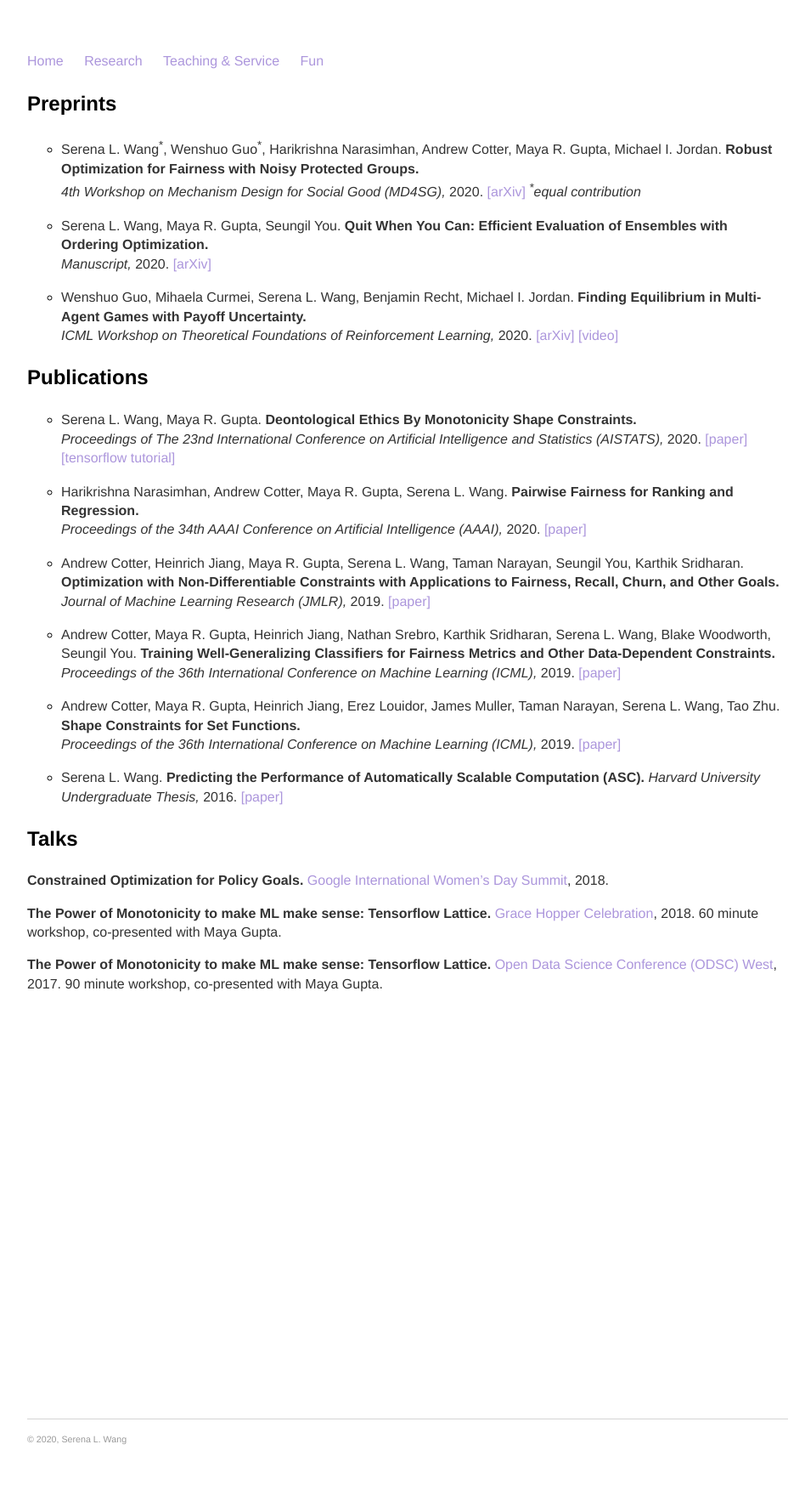
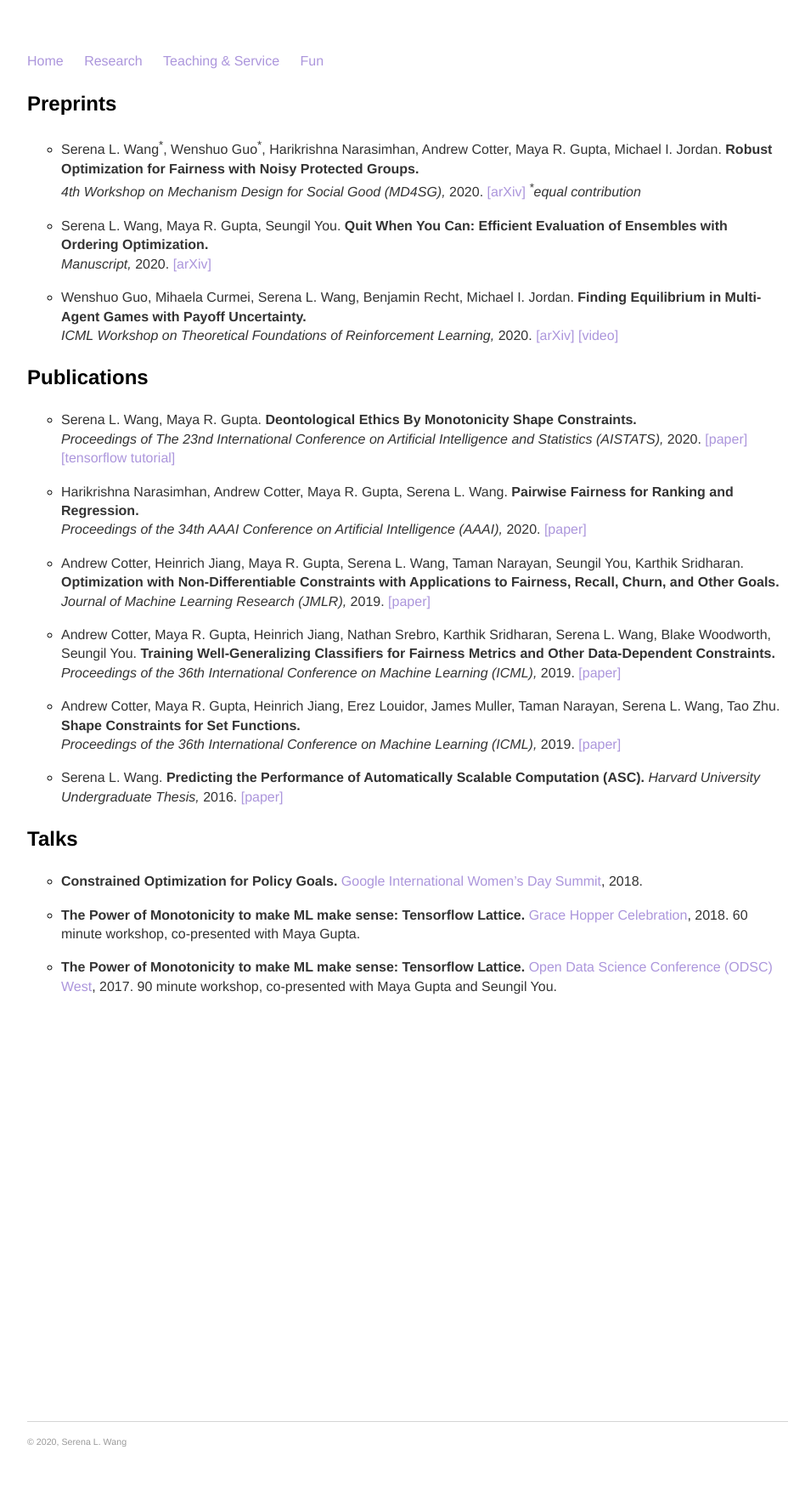
Before and after one commit to serenalwang/serenalwang.github.io, a Jekyll site: the page built from research.md, in a window 1280 px wide. Shown: the whole page at 85% size, without its empty margins (160-1108 px from the left). Built offline with Jekyll 4.4.1, drawn with Linux system fonts in a browser that asks for light colours.

Commit message:
reformatted talks

```diff
--- a/research.md
+++ b/research.md
@@ -44,8 +44,8 @@
 
 ### Talks
 
-**Constrained Optimization for Policy Goals.** [Google International Women's Day Summit](https://buildyourfuture.withgoogle.com/programs/iwd-event-series/), 2018.
+* **Constrained Optimization for Policy Goals.** [Google International Women's Day Summit](https://buildyourfuture.withgoogle.com/programs/iwd-event-series/), 2018.
 
-**The Power of Monotonicity to make ML make sense: Tensorflow Lattice.** [Grace Hopper Celebration](https://ghc.anitab.org/), 2018. 60 minute workshop, co-presented with Maya Gupta.
+* **The Power of Monotonicity to make ML make sense: Tensorflow Lattice.** [Grace Hopper Celebration](https://ghc.anitab.org/), 2018. 60 minute workshop, co-presented with Maya Gupta.
 
-**The Power of Monotonicity to make ML make sense: Tensorflow Lattice.** [Open Data Science Conference (ODSC) West](https://odsc.com/california/), 2017. 90 minute workshop, co-presented with Maya Gupta.
+* **The Power of Monotonicity to make ML make sense: Tensorflow Lattice.** [Open Data Science Conference (ODSC) West](https://odsc.com/california/), 2017. 90 minute workshop, co-presented with Maya Gupta and Seungil You.
```
